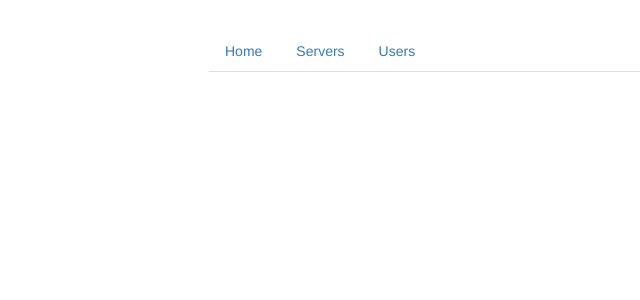
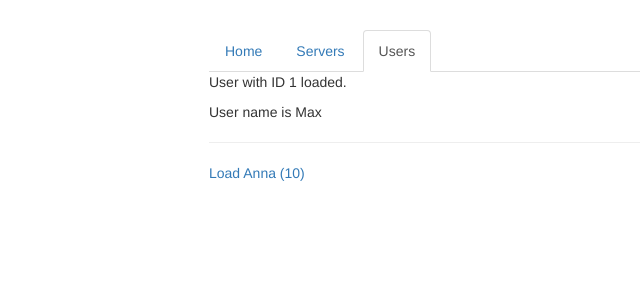
Before and after one commit to storres8/routing-start, an Angular app: page /users/1/Max in a window 1280 px wide. Before the commit this address led to /. Shown: the top 300 px of the page, without its empty margins (56-696 px from the left). Built offline with nearby package versions, Linux system fonts and the light colour scheme.

Commit message:
used subscriptions to grab updated data from url.

```diff
--- a/src/app/app.module.ts
+++ b/src/app/app.module.ts
@@ -16,6 +16,7 @@
 const appRoutes: Routes = [
   { path: "", component: HomeComponent },
   { path: "users", component: UsersComponent },
+  { path: "users/:id/:name", component: UserComponent },
   { path: "servers", component: ServersComponent }
 ];
 
--- a/src/app/users/user/user.component.html
+++ b/src/app/users/user/user.component.html
@@ -1,2 +1,6 @@
-<p>User with ID _ID_ loaded.</p>
-<p>User name is _NAME_</p>
+<p>User with ID {{ user.id }} loaded.</p>
+<p>User name is {{ user.name }}</p>
+<hr />
+<a [routerLink]="['/users', 10, 'Anna']" routerLinkActive="router-link-active"
+  >Load Anna (10)</a
+>
--- a/src/app/users/user/user.component.ts
+++ b/src/app/users/user/user.component.ts
@@ -1,16 +1,29 @@
-import { Component, OnInit } from '@angular/core';
+import { Component, OnInit } from "@angular/core";
+import { ActivatedRoute } from "@angular/router";
 
 @Component({
-  selector: 'app-user',
-  templateUrl: './user.component.html',
-  styleUrls: ['./user.component.css']
+  selector: "app-user",
+  templateUrl: "./user.component.html",
+  styleUrls: ["./user.component.css"]
 })
 export class UserComponent implements OnInit {
-  user: {id: number, name: string};
+  user: { id: number; name: string };
 
-  constructor() { }
+  constructor(private route: ActivatedRoute) {}
 
   ngOnInit() {
+    this.user = {
+      // snapshot is great for first time approaches such as when the component is initialized.
+      // The problem is snapshot doesn't cause a re-render so any new data that would come it,
+      // you won't have access too.
+      id: this.route.snapshot.params["id"],
+      name: this.route.snapshot.params["name"]
+    };
+    // params is an observable, meaning that we can subscribe to the event, and when the params change,
+    // the first function that we pass into subscribe will be fired off.
+    this.route.params.subscribe(params => {
+      this.user.id = params["id"];
+      this.user.name = params["name"];
+    });
   }
-
 }
```
